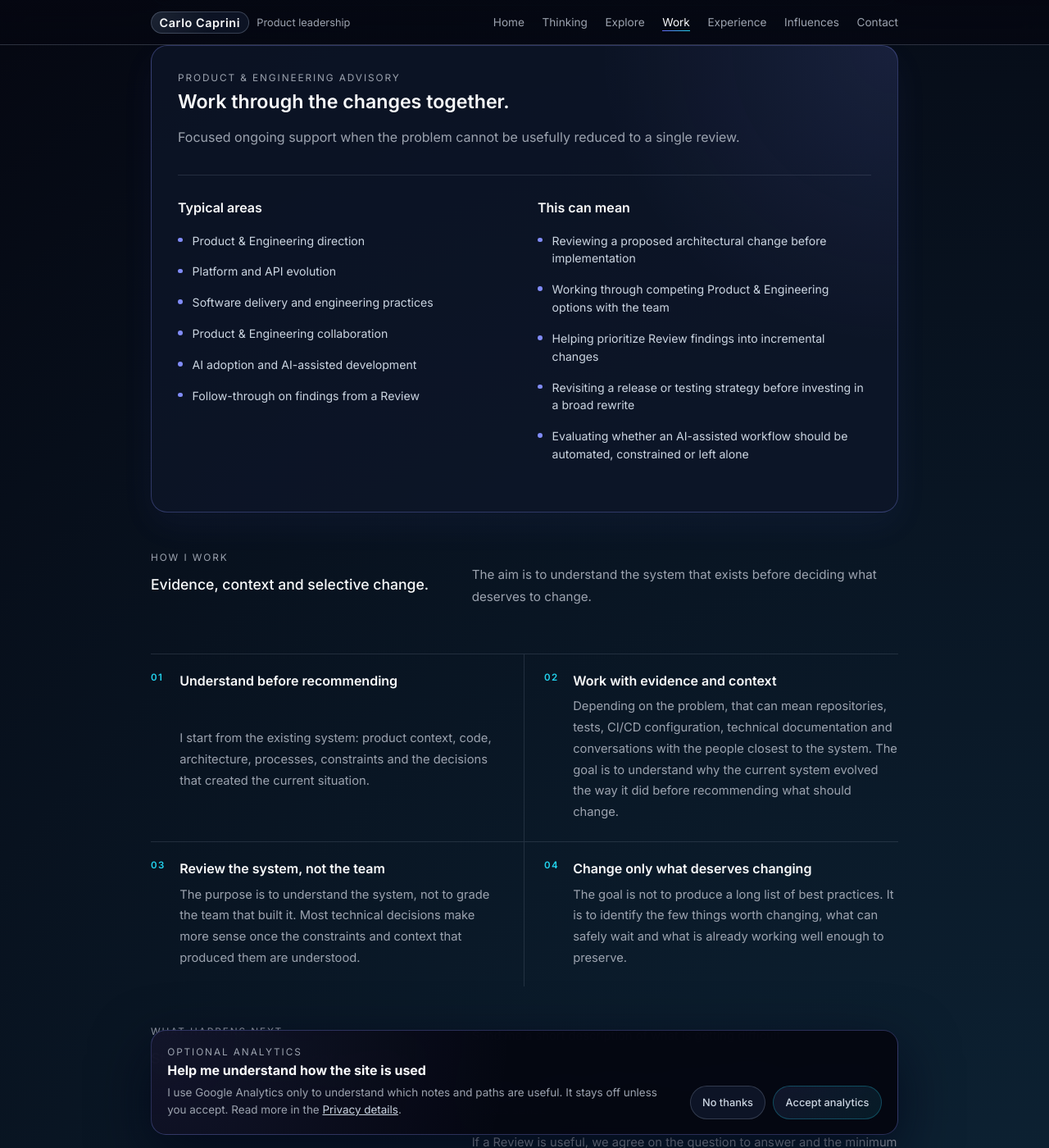
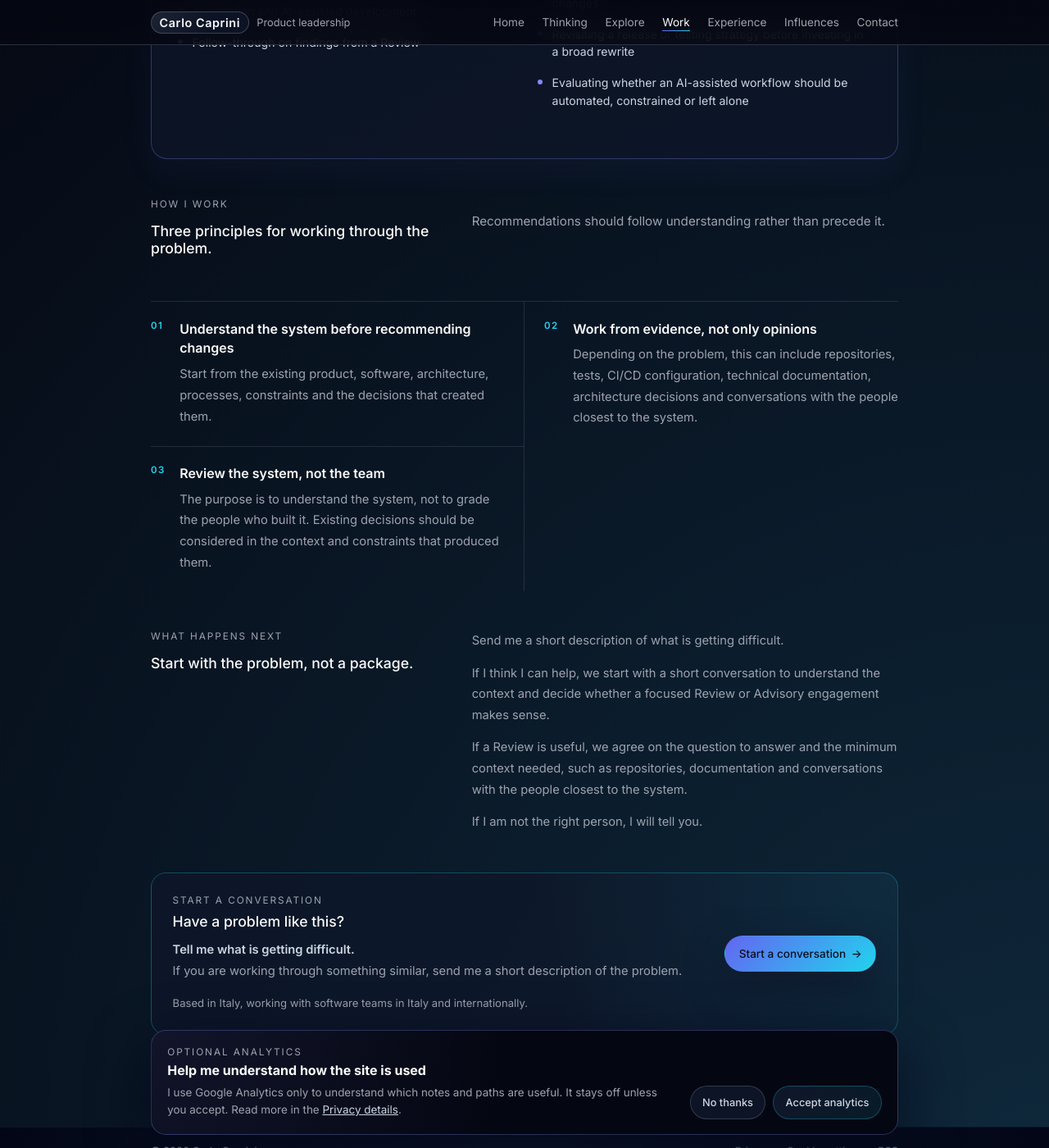
Before and after one commit to carlocaprini/carlocaprini.github.io, a Jekyll site: the page built from pages/work.md, in a window 1280 px wide and 1400 px high, scrolled down 2543 px. Shown: the whole window at 82% size. Built offline with Jekyll 4.4.1, drawn with Linux system fonts in a browser that asks for light colours; some of the changed text lies outside the part shown.

Commit message:
copy: reduce repetition across work proposition

```diff
--- a/_layouts/work.html
+++ b/_layouts/work.html
@@ -13,7 +13,6 @@ layout: default
         {% for paragraph in page.hero.paragraphs %}
           <p class="hero-subtitle hero-subtitle--wide">{{ paragraph }}</p>
         {% endfor %}
-        <p class="work-credibility">{{ page.hero.credibility }}</p>
       </div>
     </div>
   </section>
@@ -25,7 +24,6 @@ layout: default
           <div class="section-eyebrow">{{ page.useful_when.eyebrow }}</div>
           <h2 class="section-title">{{ page.useful_when.title }}</h2>
         </div>
-        <p class="section-description">{{ page.useful_when.intro }}</p>
       </div>
       <ol class="work-situation-list work-reveal" data-work-reveal>
         {% for item in page.useful_when.items %}
@@ -70,7 +68,6 @@ layout: default
         <header class="work-engagement-header">
           <div class="section-eyebrow">{{ page.review.eyebrow }}</div>
           <h2>{{ page.review.title }}</h2>
-          <p>{{ page.review.description }}</p>
           <p class="work-engagement-principle">{{ page.review.principle }}</p>
         </header>
         <div class="work-engagement-details">
@@ -80,12 +77,10 @@ layout: default
             <ul class="work-compact-list">
               {% for item in page.review.scope %}<li>{{ item }}</li>{% endfor %}
             </ul>
-            <p>{{ page.review.evidence }}</p>
           </section>
           <section class="work-outcome">
             <div class="section-eyebrow">{{ page.review.outcome_title }}</div>
             <p class="work-outcome-lead">{{ page.review.outcome }}</p>
-            <p>{{ page.review.outcome_note }}</p>
             <ul class="work-output-list">
               {% for item in page.review.possible_outputs %}<li>{{ item }}</li>{% endfor %}
             </ul>
--- a/pages/work.md
+++ b/pages/work.md
@@ -4,19 +4,16 @@ title: Work
 permalink: /work/
 meta_title: Product & Engineering Work | Carlo Caprini
 meta_description: Independent Product & Engineering reviews and advisory work for software teams facing difficult product, technical, delivery or AI decisions.
-last_modified_at: 2026-08-25
+last_modified_at: 2026-08-31
 hero:
   label: Work
   title: Working through difficult Product & Engineering problems.
   paragraphs:
-    - I spend most of my time building and evolving software products from inside product organisations.
-    - I also occasionally work with software teams that need an independent perspective on a product, technical or organisational problem.
-    - "These engagements have a clear focus: understand the problem, make the trade-offs visible and leave the team with something actionable."
-  credibility: I started my career in software engineering before moving into Product, and I still approach many Product decisions through the technical systems that make them possible.
+    - I occasionally work with software teams when a product, technical or organisational problem has become difficult to reason about from inside the system.
+    - The aim is to understand the problem, make the trade-offs visible and leave the team with something useful to act on.
 useful_when:
   eyebrow: Where this tends to be useful
   title: When the problem crosses boundaries.
-  intro: This kind of work tends to be most useful for software companies with an existing Product & Engineering team, especially when a problem has become difficult to reason about from inside the system.
   items:
     - title: Releases keep getting harder
       body: Small changes increasingly require coordination, manual checks or risky deployments, and the team is losing confidence in what a “safe release” actually means.
@@ -33,8 +30,7 @@ useful_when:
   boundary: The answer is not always more automation or more AI. Sometimes the useful decision is to keep a workflow explicit, manual or human-owned.
 review:
   eyebrow: Product & Engineering Review
-  title: Understand before changing.
-  description: A focused independent assessment to understand what is actually making a software system difficult to change, separate symptoms from root causes and decide what deserves attention first.
+  title: Understand the system before changing it.
   principle: The goal is not to find as many problems as possible. It is to understand which problems matter, which ones can wait and what is already working well enough to preserve.
   scope_title: What I may look at
   scope_intro: "Depending on the problem:"
@@ -47,10 +43,8 @@ review:
     - Product & Engineering interfaces
     - Platform and API evolution
     - AI-assisted development where relevant
-  evidence: Depending on the problem, I may work directly from repositories, tests, CI/CD configuration, technical documentation and architecture decisions rather than relying only on interviews or presentations.
   outcome_title: Outcome
-  outcome: A structured assessment of what matters, why it matters, what I would address first, what I would deliberately leave alone, and what is already working well enough to preserve.
-  outcome_note: A useful Review identifies what deserves attention and what should be preserved. Existing decisions are not automatically treated as mistakes.
+  outcome: A structured assessment connecting the most important findings to supporting evidence, priorities and recommended actions.
   possible_outputs:
     - Executive assessment
     - Prioritized findings
@@ -79,17 +73,15 @@ advisory:
     - Evaluating whether an AI-assisted workflow should be automated, constrained or left alone
 principles:
   eyebrow: How I work
-  title: Evidence, context and selective change.
-  intro: The aim is to understand the system that exists before deciding what deserves to change.
+  title: Three principles for working through the problem.
+  intro: Recommendations should follow understanding rather than precede it.
   items:
-    - title: Understand before recommending
-      body: "I start from the existing system: product context, code, architecture, processes, constraints and the decisions that created the current situation."
-    - title: Work with evidence and context
-      body: Depending on the problem, that can mean repositories, tests, CI/CD configuration, technical documentation and conversations with the people closest to the system. The goal is to understand why the current system evolved the way it did before recommending what should change.
+    - title: Understand the system before recommending changes
+      body: Start from the existing product, software, architecture, processes, constraints and the decisions that created them.
+    - title: Work from evidence, not only opinions
+      body: Depending on the problem, this can include repositories, tests, CI/CD configuration, technical documentation, architecture decisions and conversations with the people closest to the system.
     - title: Review the system, not the team
-      body: The purpose is to understand the system, not to grade the team that built it. Most technical decisions make more sense once the constraints and context that produced them are understood.
-    - title: Change only what deserves changing
-      body: The goal is not to produce a long list of best practices. It is to identify the few things worth changing, what can safely wait and what is already working well enough to preserve.
+      body: The purpose is to understand the system, not to grade the people who built it. Existing decisions should be considered in the context and constraints that produced them.
 next_steps:
   eyebrow: What happens next
   title: Start with the problem, not a package.
```
Also changed, not shown: tests/browser/editorial-journeys.spec.js (+1 -1 lines).
